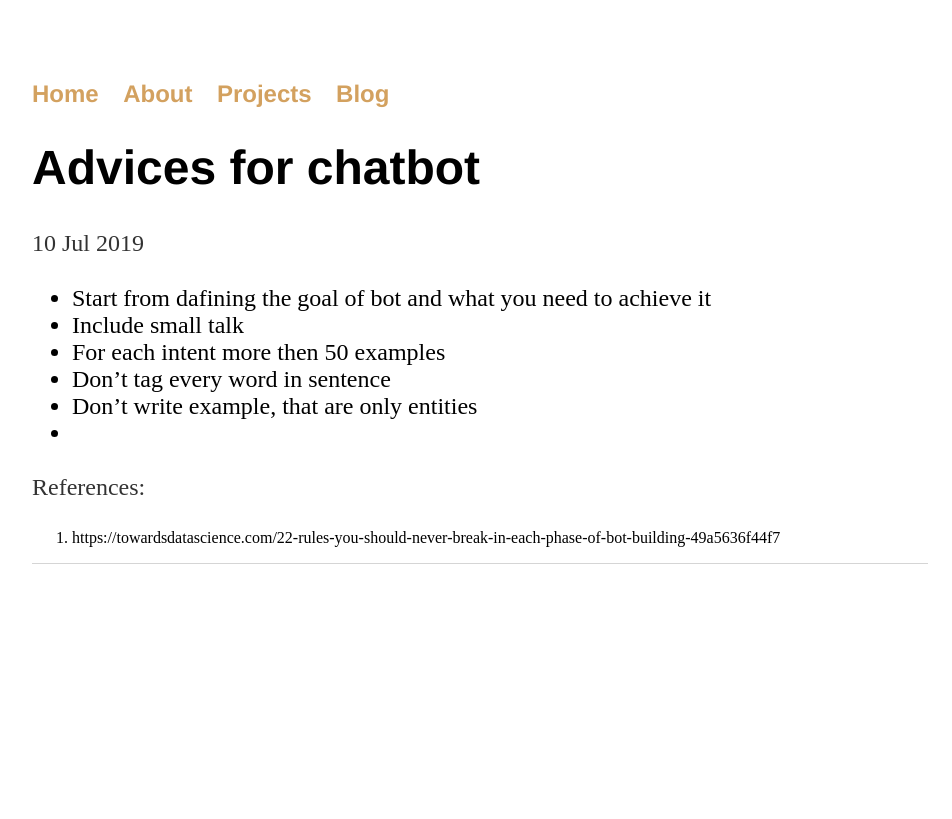
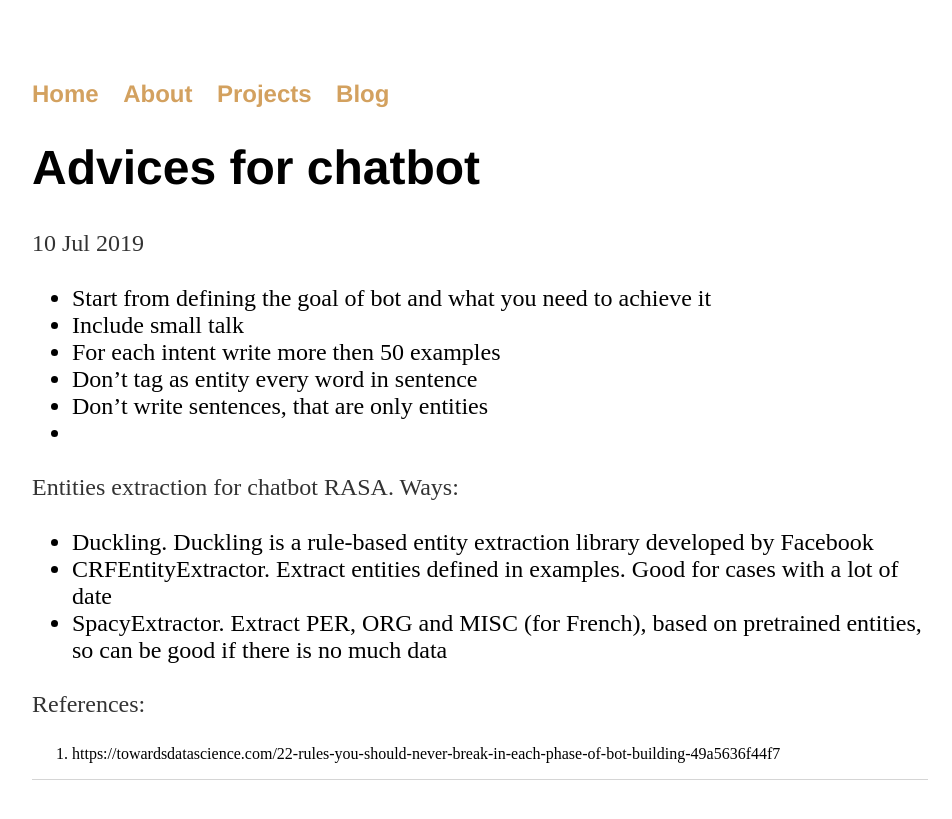
Before and after one commit to NikaChe/nikache.github.io, a Jekyll site: the page built from _posts/2019-07-10-Advices_for_chatbot.md, in a window 1280 px wide. Shown: the top 819 px of the page, without its empty margins (160-1112 px from the left). Built offline with Jekyll 4.4.1, drawn with Linux system fonts in a browser that asks for light colours.

Commit message:
Update 2019-07-10-Advices_for_chatbot.md

```diff
--- a/_posts/2019-07-10-Advices_for_chatbot.md
+++ b/_posts/2019-07-10-Advices_for_chatbot.md
@@ -3,12 +3,19 @@ layout: post
 title: "Advices for chatbot"
 date: 2019-07-10
 ---
-- Start from dafining the goal of bot and what you need to achieve it
+- Start from defining the goal of bot and what you need to achieve it
 - Include small talk
-- For each intent more then 50 examples
-- Don't tag every word in sentence
-- Don't write example, that are only entities
+- For each intent write more then 50 examples
+- Don't tag as entity every word in sentence
+- Don't write sentences, that are only entities
 -
+
+Entities extraction for chatbot RASA. Ways:
+
+- Duckling. Duckling is a rule-based entity extraction library developed by Facebook
+- CRFEntityExtractor. Extract entities defined in examples. Good for cases with a lot of date
+- SpacyExtractor. Extract PER, ORG and MISC (for French), based on pretrained entities, so can be good if there is no much data
+
 
 
 References:
```
